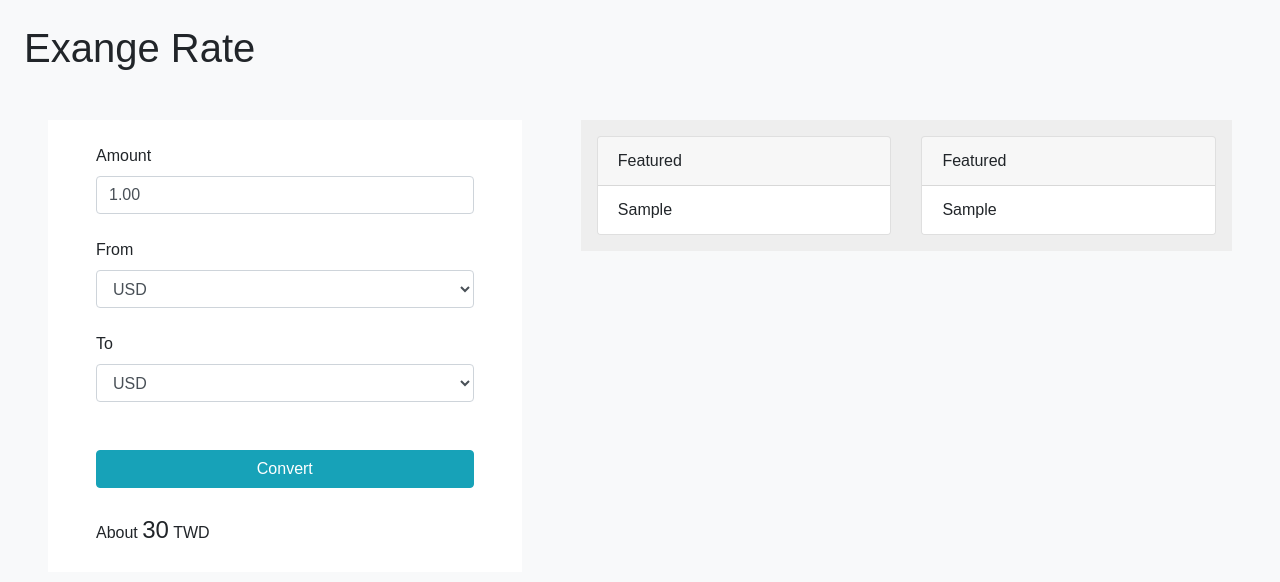
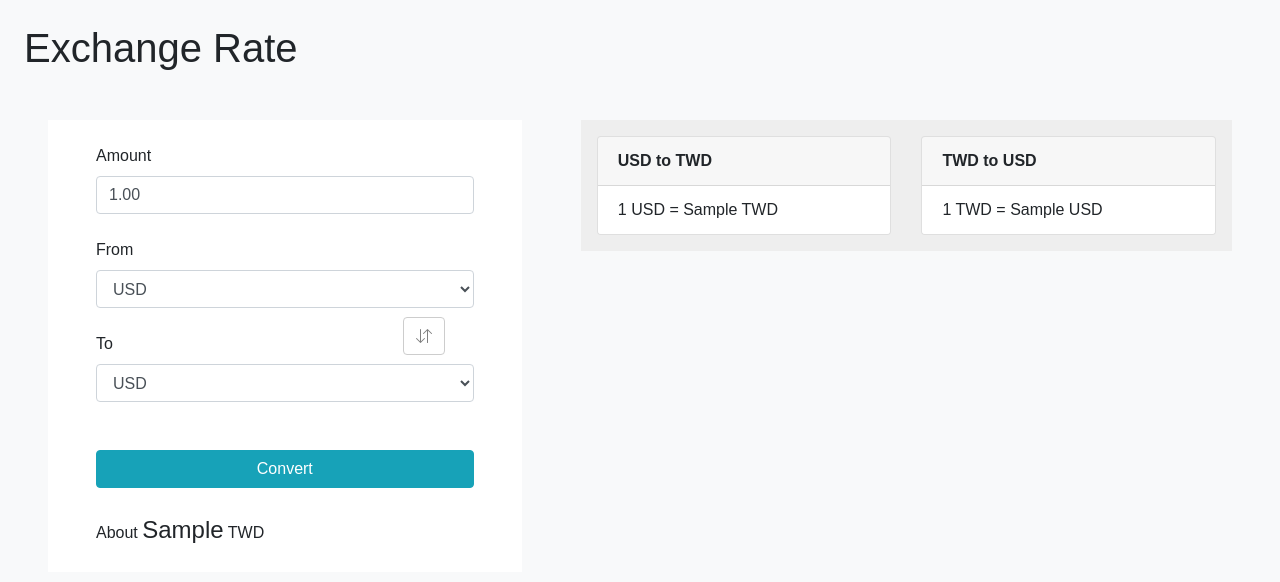
Before and after one commit to Liv-66/exchange-rate, a Node server app: template views/index.hbs in a window 1280 px wide. Shown: the top 582 px of the page. Run offline with Node 20, Linux system fonts and the light colour scheme; the template is opened without the code that fills it: most values are stand-ins (such as "Sample title", 1, 10 or a date in 2020); some libraries are stand-ins or nearby versions.

Commit message:
add switch button

```diff
--- a/package.json
+++ b/package.json
@@ -14,7 +14,6 @@
     "async": "^3.2.1",
     "axios": "^0.21.4",
     "body-parser": "^1.19.0",
-    "bootstrap-icons": "^1.5.0",
     "express": "^4.17.1",
     "express-handlebars": "^5.3.3",
     "mysql2": "^2.2.5",
--- a/views/index.hbs
+++ b/views/index.hbs
@@ -1,6 +1,6 @@
 <div class="d-inline-block" style="background-color: #eee; width: 40%">
 
-  <form action="/" method="post" style="background-color: #fff" class="pt-4 pb-4 pl-5 pr-5">
+  <form action="/" method="post" style="background-color: #fff" class="pt-4 pb-4 pl-5 pr-5 position-relative">
     <label for="amount" class="d-block">Amount</label>
     <input type="text" name="amount" id="amount" class="form-control d-block" style="width: 100%;" value="1.00">
     <label for="from" class="d-block mt-4">From</label>
@@ -9,7 +9,13 @@
       <option>{{this}}</option>
       {{/each}}
     </select>
-
+    <div id="switch" class="btn position-absolute" style="left: 75%; top:43.5%; color: #808080; border-color: #CDCDCD">
+      <svg xmlns="http://www.w3.org/2000/svg" width="16" height="16" fill="currentColor" class="bi bi-arrow-down-up"
+        viewBox="0 0 16 16">
+        <path fill-rule="evenodd"
+          d="M11.5 15a.5.5 0 0 0 .5-.5V2.707l3.146 3.147a.5.5 0 0 0 .708-.708l-4-4a.5.5 0 0 0-.708 0l-4 4a.5.5 0 1 0 .708.708L11 2.707V14.5a.5.5 0 0 0 .5.5zm-7-14a.5.5 0 0 1 .5.5v11.793l3.146-3.147a.5.5 0 0 1 .708.708l-4 4a.5.5 0 0 1-.708 0l-4-4a.5.5 0 0 1 .708-.708L4 13.293V1.5a.5.5 0 0 1 .5-.5z" />
+      </svg>
+    </div>
     <label for="to" class="d-block mt-4">To</label>
     <select name="currency" id="to" style="width: 100%;" class="form-control">
       <option>{{param.currency_base}}</option>
@@ -18,7 +24,7 @@
     <input type="submit" name="submit" class="btn btn-info mt-5" style="width: 100%;" value="Convert">
 
     <div styl="display: block;" class="pt-4">
-      About <span style="font-size:1.5rem">30</span> TWD
+      About <span style="font-size:1.5rem">{{param.init.con_USD}}</span> TWD
     </div>
   </form>
 
@@ -27,23 +33,19 @@
 <div class="d-inline-block float-right" style="background-color: #eee; width: 55%">
   <div class="card-deck p-3">
     <div class="card" style="width: 18rem;">
-      <div class="card-header">
-        Featured
+      <div class="card-header font-weight-bold" id="exchange_title">
+        USD to TWD
       </div>
-      <ul class="list-group list-group-flush">
-        {{#each param.inverse_rate_ar}}
-        <li class="list-group-item">{{this}}</li>
-        {{/each}}
+      <ul class="list-group list-group-flush" id="exchange_list">
+        <li class="list-group-item">1 USD = {{param.init.exc_USD}} TWD</li>
       </ul>
     </div>
     <div class="card" style="width: 18rem;">
-      <div class="card-header">
-        Featured
+      <div class="card-header font-weight-bold" id="inverse_title">
+        TWD to USD
       </div>
-      <ul class="list-group list-group-flush">
-        {{#each param.exchange_rate_ar}}
-        <li class="list-group-item">{{this}}</li>
-        {{/each}}
+      <ul class="list-group list-group-flush" id="inverse_list">
+        <li class="list-group-item">1 TWD = {{param.init.inv_USD}} USD</li>
       </ul>
     </div>
   </div>
@@ -54,5 +56,24 @@
 <div>Support currencies: <span style="color: gray">{{param.currency}}</span></div>
 -->
 <script>
-  console.log(' script ')
+  const inverse = {{{ param.inverse_rate_str }}};
+  const exchange = {{{ param.exchange_rate_str }}};
+
+  document.getElementById('switch').addEventListener('click', function () {
+    let from_val = document.getElementById('from').innerHTML;
+    let to_val = document.getElementById('to').innerHTML;
+
+    document.getElementById('from').innerHTML = to_val;
+    document.getElementById('to').innerHTML = from_val;
+  })
+  document.getElementById('from').addEventListener('change', function () {
+    let from_val = document.getElementById('from').value.split(' - ')[0];
+    let to_val = document.getElementById('to').value;
+
+    document.getElementById('exchange_list').innerHTML = '<li class="list-group-item">1 ' + from_val + ' = ' + exchange[from_val] + 'TWD</li>';
+    document.getElementById('inverse_list').innerHTML = '<li class="list-group-item">1 TWD = ' + inverse[from_val] + ' ' + from_val + '</li>';
+
+    document.getElementById('exchange_title').innerHTML = from_val + ' to TWD';
+    document.getElementById('inverse_title').innerHTML = 'TWD to ' + from_val;
+  })
 </script>
--- a/views/layouts/main.hbs
+++ b/views/layouts/main.hbs
@@ -10,7 +10,7 @@
 </head>
 
 <body style="font-family: sans-serif;" class="bg-light">
-    <h1 class="m-4">Exange Rate</h1>
+    <h1 class="m-4">Exchange Rate</h1>
     <div class="m-5">
         {{{body}}}
     </div>
```
Also changed, not shown: controllers/ExangeRateController.js (+18 -2 lines).
